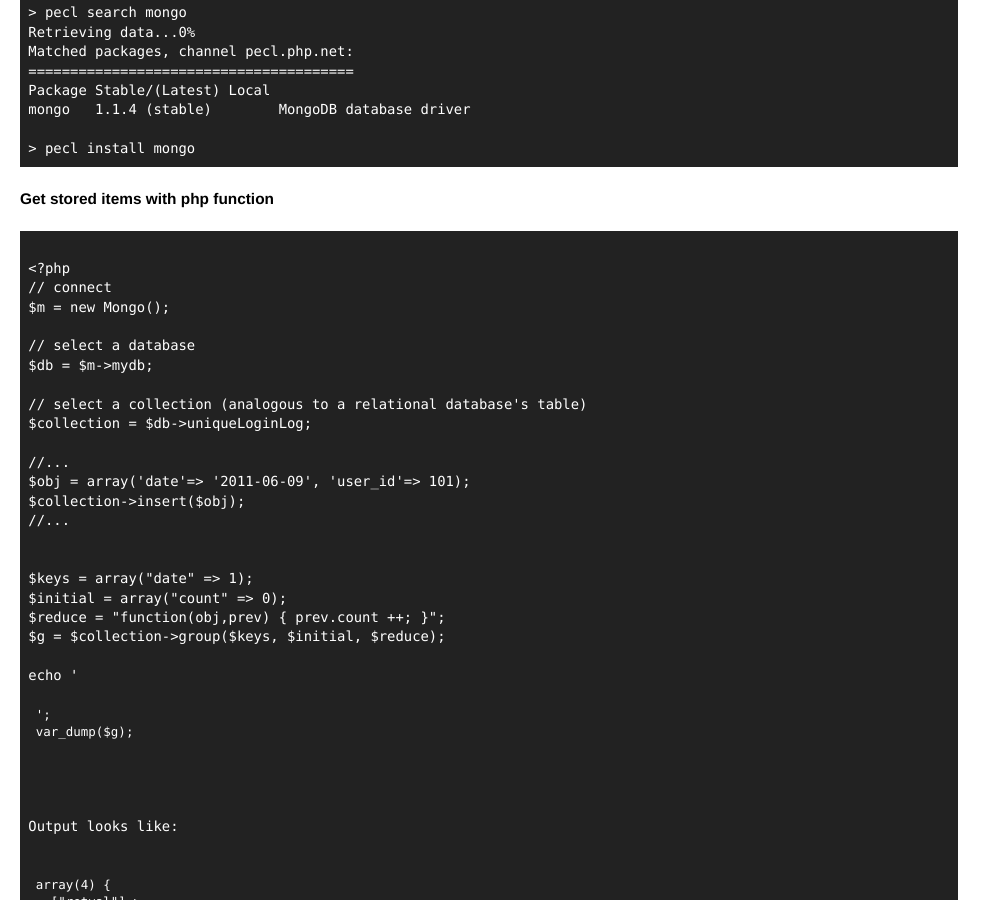
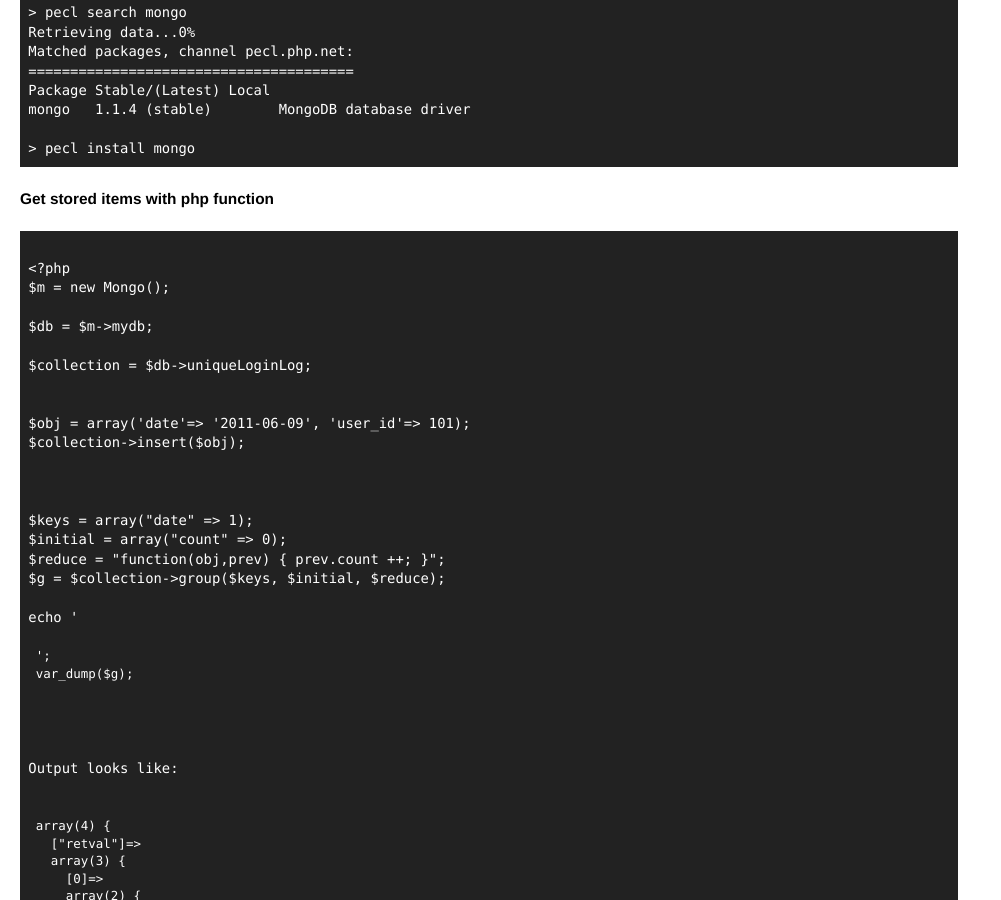
Before and after one commit to JoshuaChi/joshuachi.github.com, a Jekyll site: the page built from _posts/2011-06-12-nosql-db-try.markdown, in a window 1280 px wide and 900 px high, scrolled down 2519 px. Shown: the whole window, without its empty margins (0-1001 px from the left). Built offline with Jekyll 4.4.1, drawn with Linux system fonts in a browser that asks for light colours; Markdown is read by kramdown in place of the engine named in the settings; comment, search, counter and statistics services are not loaded.

Commit message:
new post

```diff
--- a/_posts/2011-06-12-nosql-db-try.markdown
+++ b/_posts/2011-06-12-nosql-db-try.markdown
@@ -150,19 +150,16 @@ mongo   1.1.4 (stable)        MongoDB database driver
 <pre>
 
 <?php
-// connect
 $m = new Mongo();
 
-// select a database
 $db = $m->mydb;
 
-// select a collection (analogous to a relational database's table)
 $collection = $db->uniqueLoginLog;
 
-//...
+
 $obj = array('date'=> '2011-06-09', 'user_id'=> 101);
 $collection->insert($obj);
-//...
+
 
 
 $keys = array("date" => 1);
```
